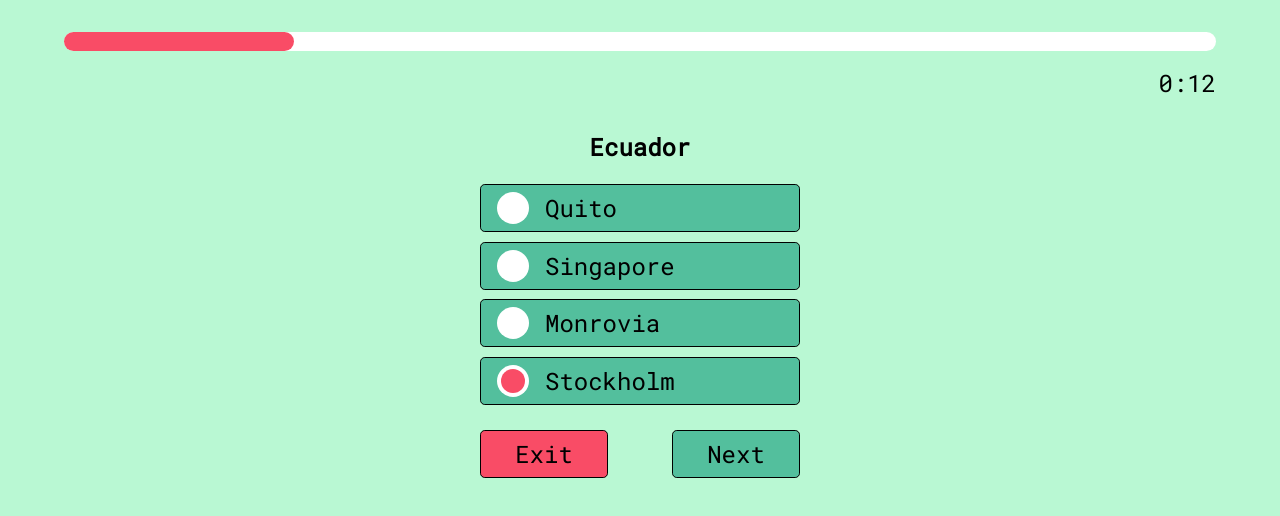
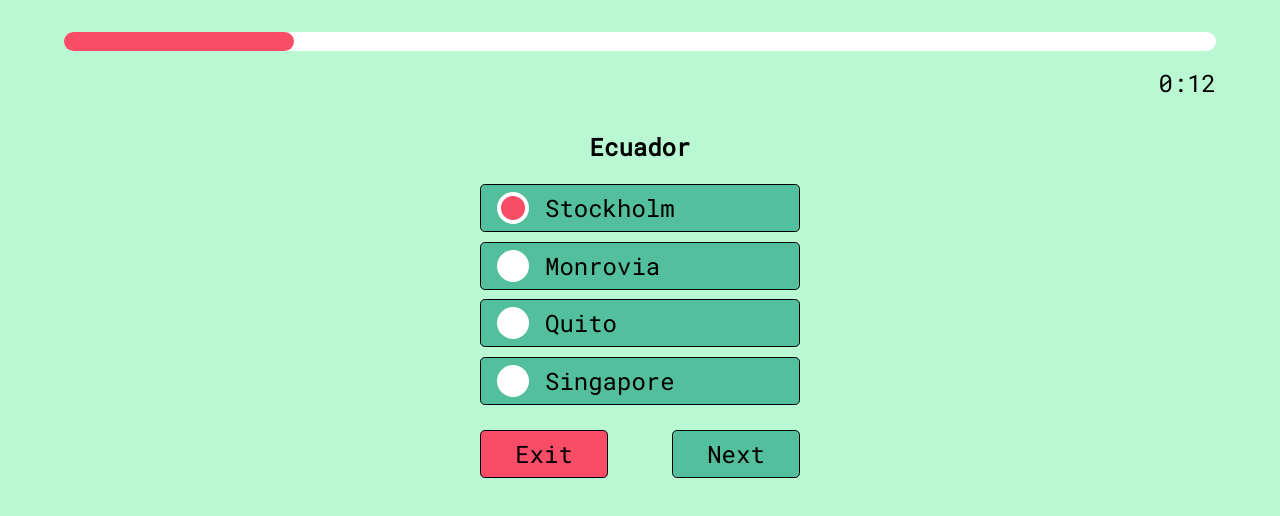
Before and after one commit to lmigonzalez/world-capitals, a React (Create React App) app: page /quiz in a window 1280 px wide. Both pictures are taken after a click on the button "Stockholm". Shown: the top 516 px of the page. Built offline with nearby package versions, Linux system fonts and the light colour scheme.

Commit message:
option are ordered rando

```diff
--- a/src/context/StateContext.js
+++ b/src/context/StateContext.js
@@ -88,7 +88,10 @@ export const StateContext = ({ children }) => {
   ];
 
   const questions = originalArray
-  const selectedQuestions = questionToPlay(getRandomQuestions(), questions)
+
+
+  const [selectedQuestions, setSelectedQuestions] = useState(questionToPlay(getRandomQuestions(), questions))
+
 
   const [progressBarWidth, setProgressBarWidth] = useState(20)
   const [resultArray, setResultArray] = useState([])
@@ -97,15 +100,19 @@ export const StateContext = ({ children }) => {
 	setProgressBarWidth(progressBarWidth + 20)
   }
 
-//  console.log(progressBarWidth)
+  const [timerNum, setTimerNum] = useState(20)
+
+//  console.log(resultArray)
 
   return <Context.Provider value={{
 	  selectedQuestions,
 	  progressBarWidth,
 	  resultArray,
+	  timerNum,
 	  setProgressBarWidth,
 	  percent,
 	  setResultArray,
+	  setTimerNum,
   }}>{children}</Context.Provider>;
 };
 
--- a/src/pages/Quiz/Quiz.js
+++ b/src/pages/Quiz/Quiz.js
@@ -5,28 +5,40 @@ import { useNavigate } from "react-router-dom";
 import { Button } from "react-bootstrap";
 
 import ProgressBar from "../../components/ProgressBar";
+import { getRandomOptions } from "../../utilities/Utilities";
 
 import { useStateContext } from "../../context/StateContext";
 
 function Quiz() {
-  const navigate = useNavigate()
-  const { selectedQuestions, setProgressBarWidth, percent, resultArray, setResultArray } = useStateContext();
+  const navigate = useNavigate();
+  const {
+    selectedQuestions,
+    setProgressBarWidth,
+    percent,
+    resultArray,
+    setResultArray,
+	timerNum,
+  } = useStateContext();
+
   const [optionSelected, setOptionSelected] = useState(null);
-  const [num, setNum] = useState(20);
+  const [num, setNum] = useState(timerNum);
   const [questionNum, setQuestionNum] = useState(0);
-  const [array, setArray] = useState([])
-
+  const [randomOpt, setRandomOpt] = useState([]);
+  let timer;
 
     useEffect(() => {
       countDown();
     }, [num]);
 
+  useEffect(() => {
+    setResultArray([]);
+    countDown();
+
+  }, []);
+
   useEffect(()=>{
-	setResultArray([])
-  }, [])
-
-
-let timer
+	randomOption();
+  }, [questionNum])
 
   const countDown = () => {
     if (num > 0) {
@@ -35,116 +47,106 @@ let timer
       }, 1000);
     }
 
-	if(num === 0){
-		nextQuestion()
+    if (num === 0) {
+      nextQuestion();
     }
-    return;
+    return num;
   };
 
-  const handleExit = () =>{
-	  navigate('/')
-	  setProgressBarWidth(20)
-  }
+  const handleExit = () => {
+    navigate("/");
+    setProgressBarWidth(20);
+  };
 
 
+  const randomOption = () => {
+
+	let newArray = [];
+	let randomArray = getRandomOptions();
+	let options = [
+		selectedQuestions[questionNum].option1,
+		selectedQuestions[questionNum].option2,
+		selectedQuestions[questionNum].option3,
+		selectedQuestions[questionNum].option4,
+	];
+	randomArray.forEach((element) => {
+		newArray.push(options[element]);
+	});
+	setRandomOpt(newArray);
+
+};
 
   const nextQuestion = () => {
-
     let obj = {
       country: selectedQuestions[questionNum].countryName,
       yourAnswer: optionSelected,
       correctAnswer: selectedQuestions[questionNum].correctAnswer,
+    };
+
+    setResultArray([...resultArray, obj]);
+
+    setOptionSelected(null);
+    //   console.log(questionNum)
+    if (questionNum === 4) {
+      navigate("/result");
+      setProgressBarWidth(20);
+      return;
     }
 
-	setResultArray([
-		...resultArray, obj
-	])
+
+	setRandomOpt([])
+    setQuestionNum(questionNum + 1);
+    setNum(timerNum);
+    clearTimeout(timer);
+    percent();
+    randomOption();
+  };
 
 
-	  setOptionSelected(null)
-	//   console.log(optionSelected)
-    if (questionNum === 4) {
-		console.log('done!')
-      navigate('/result')
-	  setProgressBarWidth(20)
-	  return
-    }
-    setQuestionNum(questionNum + 1);
-    setNum(20);
-	clearTimeout(timer)
-	percent()
 
-  };
+
 
   const selectOption = (e) => {
     let name = e.target.value;
     setOptionSelected(name);
   };
 
-//   console.log(barWidthPercent)
+
   return (
     <section className="quiz-container">
-      <ProgressBar/>
+      <ProgressBar />
       <div className="quiz-timer">{`0:${num}`}</div>
       <div className="quiz-content">
         <h2 className="country-name">
           {selectedQuestions[questionNum].countryName}
         </h2>
         <div className="quiz-choice">
-          <Button
-            value={selectedQuestions[questionNum].option1}
-            onClick={selectOption}
-          >
+          <Button value={randomOpt[0]} onClick={selectOption}>
             <div className="button-radio" value="hello">
-              {optionSelected === selectedQuestions[questionNum].option1 ? (
-                <div></div>
-              ) : (
-                <></>
-              )}
+              {optionSelected === randomOpt[0] ? <div></div> : <></>}
             </div>
-            {selectedQuestions[questionNum].option1}
+            {randomOpt[0]}
           </Button>
 
-          <Button
-            value={selectedQuestions[questionNum].option2}
-            onClick={selectOption}
-          >
+          <Button value={randomOpt[1]} onClick={selectOption}>
             <div className="button-radio">
-              {optionSelected === selectedQuestions[questionNum].option2 ? (
-                <div></div>
-              ) : (
-                <></>
-              )}
+              {optionSelected === randomOpt[1] ? <div></div> : <></>}
             </div>
-            {selectedQuestions[questionNum].option2}
+            {randomOpt[1]}
           </Button>
 
-          <Button
-            value={selectedQuestions[questionNum].option3}
-            onClick={selectOption}
-          >
+          <Button value={randomOpt[2]} onClick={selectOption}>
             <div className="button-radio">
-              {optionSelected === selectedQuestions[questionNum].option3 ? (
-                <div></div>
-              ) : (
-                <></>
-              )}
+              {optionSelected === randomOpt[2] ? <div></div> : <></>}
             </div>
-            {selectedQuestions[questionNum].option3}
+            {randomOpt[2]}
           </Button>
 
-          <Button
-            value={selectedQuestions[questionNum].option4}
-            onClick={selectOption}
-          >
+          <Button value={randomOpt[3]} onClick={selectOption}>
             <div className="button-radio">
-              {optionSelected === selectedQuestions[questionNum].option4 ? (
-                <div></div>
-              ) : (
-                <></>
-              )}
+              {optionSelected === randomOpt[3] ? <div></div> : <></>}
             </div>
-            {selectedQuestions[questionNum].option4}
+            {randomOpt[3]}
           </Button>
         </div>
         <div className="control-buttons">
--- a/src/pages/Result/Result.js
+++ b/src/pages/Result/Result.js
@@ -1,9 +1,8 @@
-import React, {useState, useEffect} from "react";
+import React, { useState, useEffect } from "react";
 import "./Result.css";
 import { useNavigate } from "react-router-dom";
 import { BsCheckLg, BsXCircleFill } from "react-icons/bs";
 import { Button } from "react-bootstrap";
-
 
 import { useStateContext } from "../../context/StateContext";
 
@@ -11,45 +10,72 @@ function Result() {
   const { resultArray, setResultArray } = useStateContext();
   const navigate = useNavigate();
 
-  const [correctAnswers, setCorrectAnswers] = useState(0)
-  const [resultPoints, setResultPoints] = useState(0)
-  let num = 0
+  //   const [correctAnswers, setCorrectAnswers] = useState(0)
+  //   const [resultPoints, setResultPoints] = useState(0)
+  //   let num = 0
 
-// let correctAnswers = 0
-// let resultPoints = 0
+//   useEffect(() => {
+//     getPoints();
+//     console.log("from useEffect");
+//   }, []);
 
-  useEffect(() =>{
-	  getPoints()
-  }, [])
+  const randomKeyNum = () => {
+    let key = Math.random() * 1000;
+
+    return key;
+  };
 
   const handleExit = () => {
     navigate("/");
   };
+
   const handleTryAgain = () => {
     navigate("/selectdifficulty");
   };
 
-  console.log(resultArray);
+  const answerAndPoints = () => {
+    let array = [];
+    let correctAnswers = 0;
+    let resultPoints = 0;
+    let num = 0;
 
-  const getPoints = () =>{
-	  for(let data of resultArray){
-		  if(data.yourAnswer === data.correctAnswer){
+    for (let data of resultArray) {
+      if (data.yourAnswer === data.correctAnswer) {
+        num++;
+      }
+    }
 
-			num ++
+	correctAnswers += num
+	resultPoints = 5 * num
+	array.push(correctAnswers)
+	array.push(resultPoints)
 
-		  }
-	  }
+	return array
+  };
 
-	  setCorrectAnswers(num)
-	  setResultPoints(num *  5)
-  }
+  //   const getPoints = () =>{
 
+  // 	  for(let data of resultArray){
+  // 		  if(data.yourAnswer === data.correctAnswer){
+
+  // 			num ++
+
+  // 		  }
+  // 	  }
+
+  // 	  setCorrectAnswers(num)
+  // 	  setResultPoints(num *  5)
+  //   }
+
+  console.log(answerAndPoints());
+//   console.log(correctAnswers);
+//   console.log(resultPoints);
   return (
     <section className="result-container">
       <div className="result-content">
         <div className="result-details">
-          <p className="correct-result">{`${correctAnswers} from ${resultArray.length}`}</p>
-          <p>{`Points: ${resultPoints}`}</p>
+          <p className="correct-result">{`${answerAndPoints()[0]} from ${resultArray.length}`}</p>
+          <p>{`Points: ${answerAndPoints()[1]}`}</p>
         </div>
         <table className="result-table">
           <thead>
@@ -64,10 +90,13 @@ function Result() {
           <tbody>
             {resultArray.map((data) => {
               return (
-                <tr>
+                <tr key={randomKeyNum()}>
                   <td>
-					  {data.yourAnswer === data.correctAnswer ? <BsCheckLg className="correct-icon"/> : <BsXCircleFill className="incorrect-icon"/>}
-
+                    {data.yourAnswer === data.correctAnswer ? (
+                      <BsCheckLg className="correct-icon" />
+                    ) : (
+                      <BsXCircleFill className="incorrect-icon" />
+                    )}
                   </td>
                   <td> {data.country} </td>
                   <td> {data.yourAnswer} </td>
--- a/src/pages/SelectDifficulty/SelectDifficulty.js
+++ b/src/pages/SelectDifficulty/SelectDifficulty.js
@@ -2,21 +2,32 @@ import React, { useState } from "react";
 import { useNavigate } from "react-router-dom";
 import "./SelectDifficulty.css";
 
+import { useStateContext } from "../../context/StateContext";
+
 import { Button } from "react-bootstrap";
-function SelectDifficulty() {
+
+const SelectDifficulty =()=> {
+
+  const {
+    setTimerNum,
+  } = useStateContext();
+
   const [levelSelected, setLevelSelected] = useState("normal");
   const navigate = useNavigate()
 
   const easyMode = () => {
     setLevelSelected("easy");
+    setTimerNum(30)
   };
 
   const normalMode = () => {
     setLevelSelected("normal");
+    setTimerNum(20)
   };
 
   const hardMode = () => {
     setLevelSelected("hard");
+    setTimerNum(10)
   };
 
   const startQuiz = () =>{
--- a/src/utilities/Utilities.js
+++ b/src/utilities/Utilities.js
@@ -11,6 +11,17 @@ export const getRandomQuestions = () =>{
 	return randomQuestions
 }
 
+export const getRandomOptions = () =>{
+	const randomOptions = []
+
+	while(randomOptions.length < 4){
+		let option = Math.floor(Math.random() * 4)
+		if(randomOptions.indexOf(option) === -1) randomOptions.push(option)
+	}
+
+	return randomOptions
+}
+
 export const questionToPlay = (randomNumArray, questionsArray) =>{
 	// console.log(randomNumArray)
 	const newQuestionsArray = []
```
Also changed, not shown: src/pages/Home/Home.js (+9 -1 lines). Lines whose indentation alone changed are shown as unchanged.
